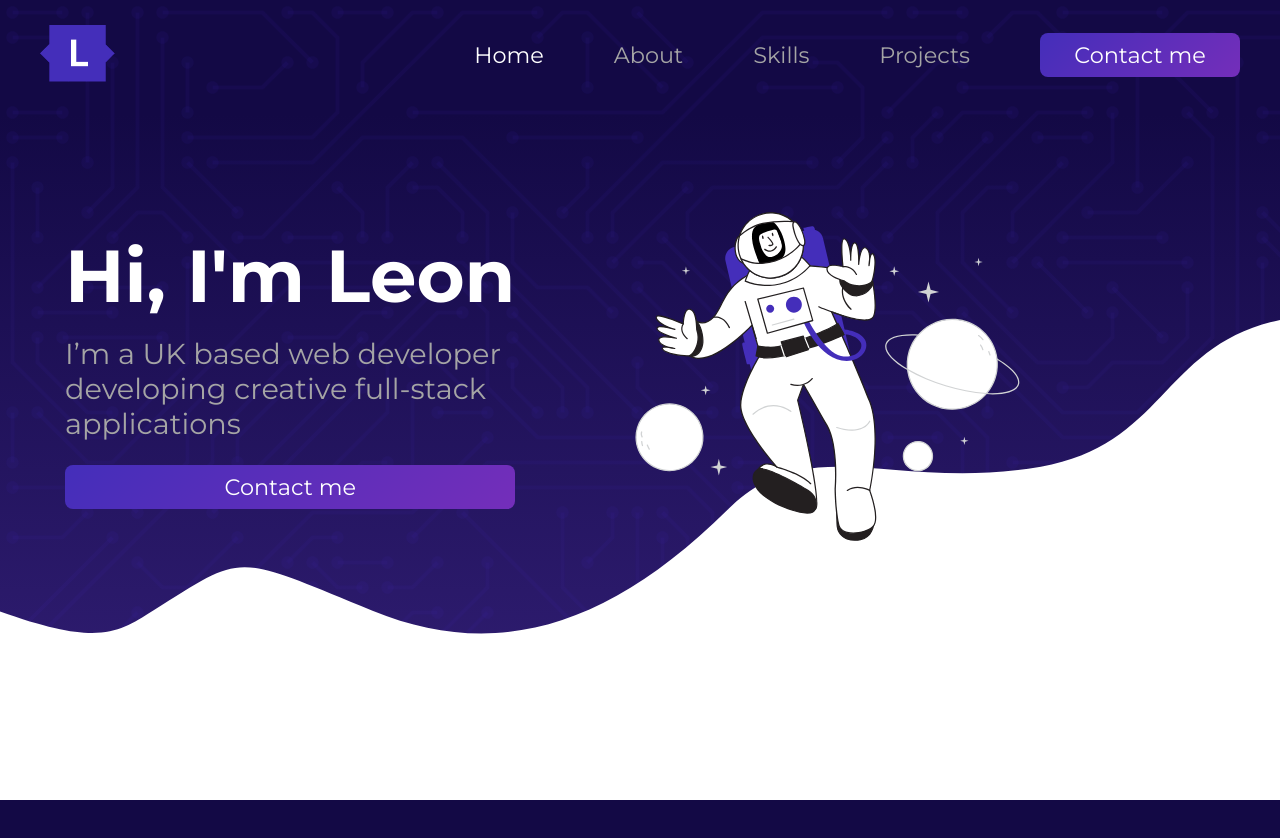
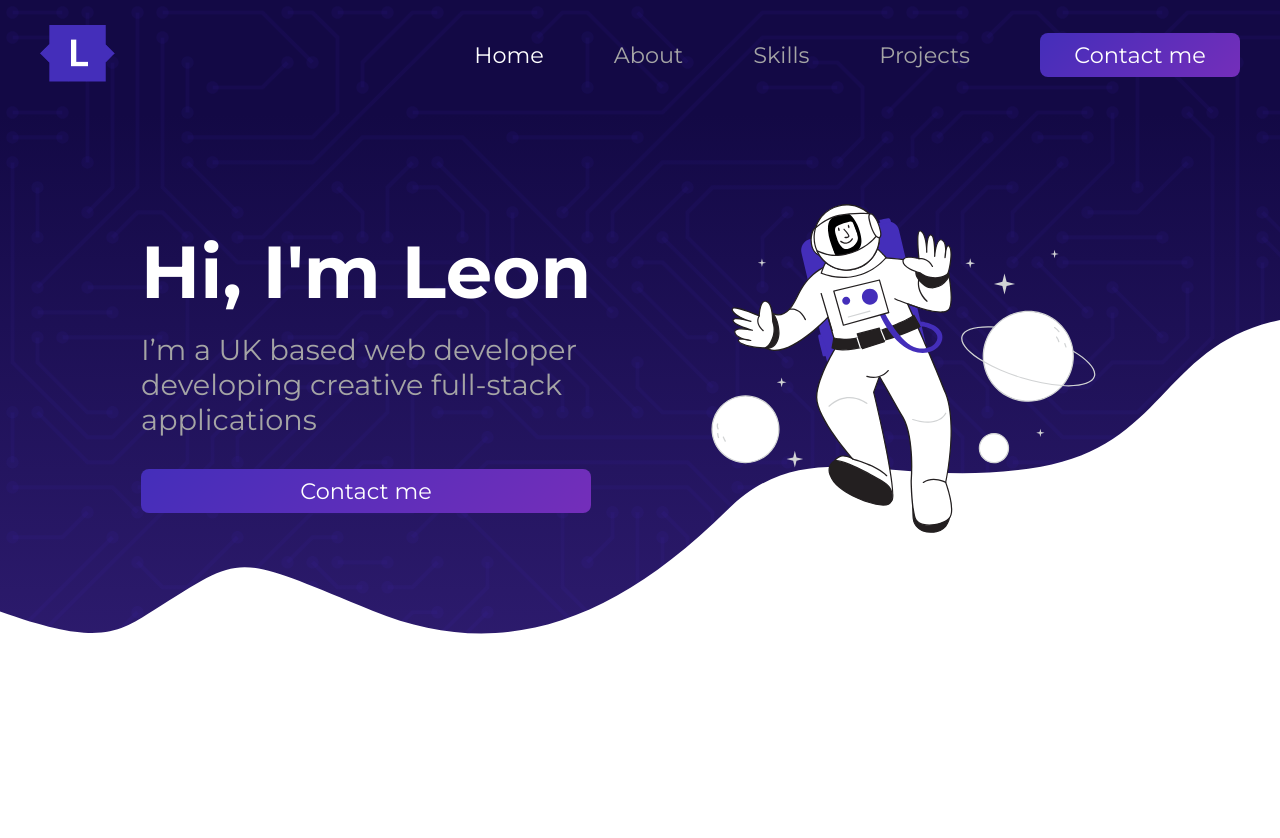
Before and after one commit to NinjaInShade/portfolio, a React (Create React App) app: page / in a window 1280 px wide. Shown: the top 838 px of the page. Before the commit the page ends 800 px from the top, so only its background shows below. Built offline with nearby package versions, Linux system fonts and the light colour scheme.

Commit message:
small fixes/adjusted css

```diff
--- a/src/App.css
+++ b/src/App.css
@@ -29,3 +29,9 @@ li,
 ul {
   list-style: none;
 }
+
+.flex {
+  display: flex;
+  justify-content: center;
+  align-items: center;
+}
--- a/src/App.js
+++ b/src/App.js
@@ -1,10 +1,10 @@
-import "./App.css";
 import { BrowserRouter as Router, Switch, Route } from "react-router-dom";
-
 import Navbar from "./components/UI/Navbar";
 import Footer from "./components/UI/Footer";
 import Unmatched from "./components/pages/Unmatched";
 import Home from "./components/pages/Home.js";
+
+import "./App.css";
 
 function App() {
   return (
--- a/src/components/UI/Navbar.css
+++ b/src/components/UI/Navbar.css
@@ -2,7 +2,7 @@ nav {
   position: relative;
   padding: 25px;
   height: 115px;
-  z-index: 3;
+  z-index: 5;
 }
 
 .navbar-container {
--- /dev/null
+++ b/src/components/pages/Home-projects.css
@@ -0,0 +1,4 @@
+.home-projects {
+  min-height: 100vh;
+  background: #fff;
+}
--- a/src/components/pages/Home.css
+++ b/src/components/pages/Home.css
@@ -3,36 +3,33 @@
   min-height: calc(100vh - 115px);
   background: rgb(19, 9, 69);
   background: linear-gradient(180deg, rgba(19, 9, 69, 1) 0%, rgba(52, 32, 121, 1) 100%);
-  display: flex;
-  align-items: center;
   justify-content: flex-start;
 }
 
+.home-pattern,
+.home-wave {
+  position: absolute;
+  width: 100%;
+}
+
 .home-pattern {
-  position: absolute;
   background: url("../../assets/images/bg.svg");
   left: 0;
   top: -115px;
-  width: 105%;
-  height: 100%;
+  height: 105%;
   z-index: 1;
 }
 
 .home-wave {
-  position: absolute;
-  background: url("../../assets/images/wave.svg");
-  background-position: bottom;
-  background-repeat: no-repeat;
+  background: url("../../assets/images/wave.svg") no-repeat bottom;
   bottom: 0;
-  width: 100%;
   height: 60vh;
   z-index: 2;
 }
 
 .home-text-container {
   position: relative;
-  display: flex;
-  align-items: center;
+  justify-content: flex-start;
   margin: 0 auto;
   width: 100%;
   z-index: 3;
@@ -41,7 +38,6 @@
 }
 
 .home-text {
-  display: flex;
   flex-direction: column;
   align-items: flex-start;
 }
@@ -62,7 +58,7 @@
   color: #a5a5a5;
   max-width: 450px;
   font-size: 1.8rem;
-  margin-bottom: 1.5rem;
+  margin-bottom: 2rem;
 }
 
 .home-text button {
@@ -70,18 +66,15 @@
 }
 
 .home-text-container img {
-  margin-left: 3rem;
+  margin: 0 0 1rem 3rem;
   z-index: 3;
   max-width: 500px;
   width: 100%;
-  height: auto;
 }
 
 @media (max-width: 1050px) {
   .home-wave {
-    background: url("../../assets/images/wave_2.svg");
-    background-position: bottom;
-    background-repeat: no-repeat;
+    background: url("../../assets/images/wave_2.svg") no-repeat bottom;
   }
 
   .home-text {
@@ -94,7 +87,7 @@
 
   .home-text-container {
     flex-direction: column;
-    padding: 0 25px 10vh 25px;
+    padding: 0 25px 8vh 25px;
   }
 
   .home-text-container img {
--- a/src/components/pages/Home.js
+++ b/src/components/pages/Home.js
@@ -1,15 +1,17 @@
 import React from "react";
 import { Link } from "react-router-dom";
 import Astronaught from "../../assets/images/astronaught.svg";
+import Button from "../UI/Button";
+
 import "./Home.css";
-
-import Button from "../UI/Button";
+import "./Home-projects.css";
 
 export default function Home() {
   return (
-    <header className="home-header">
-      <div className="home-text-container">
-        <div className="home-text">
+    <>
+      <header className="home-header flex">
+        <div className="home-text-container flex">
+          <div className="home-text flex">
             <h1>Hi, I'm Leon</h1>
             <p>I’m a UK based web developer developing creative full-stack applications</p>
             <Button>
@@ -21,5 +23,7 @@ export default function Home() {
         <div className="home-wave"></div>
         <div className="home-pattern"></div>
       </header>
+      <section className="home-projects"></section>
+    </>
   );
 }
```
Also changed, not shown: src/components/pages/Homepage/HomepageProjects.css (deleted, +0 -61 lines), 1 other file (tests, documents, lock files or other folders). Lines whose indentation alone changed are shown as unchanged.
